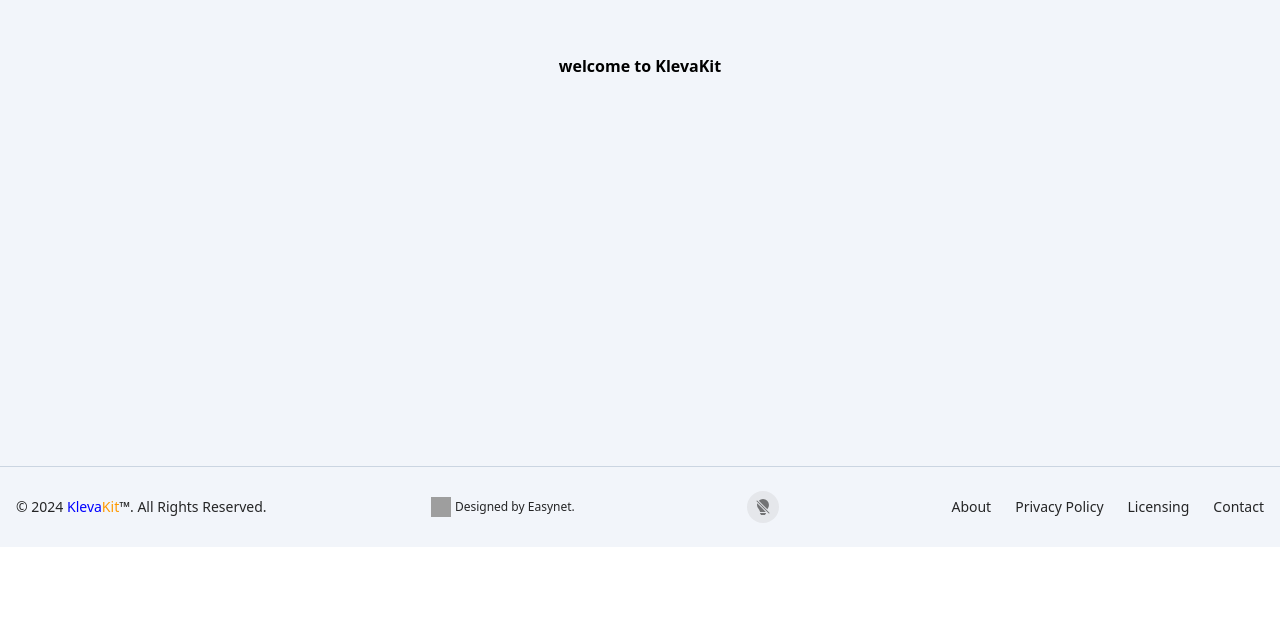
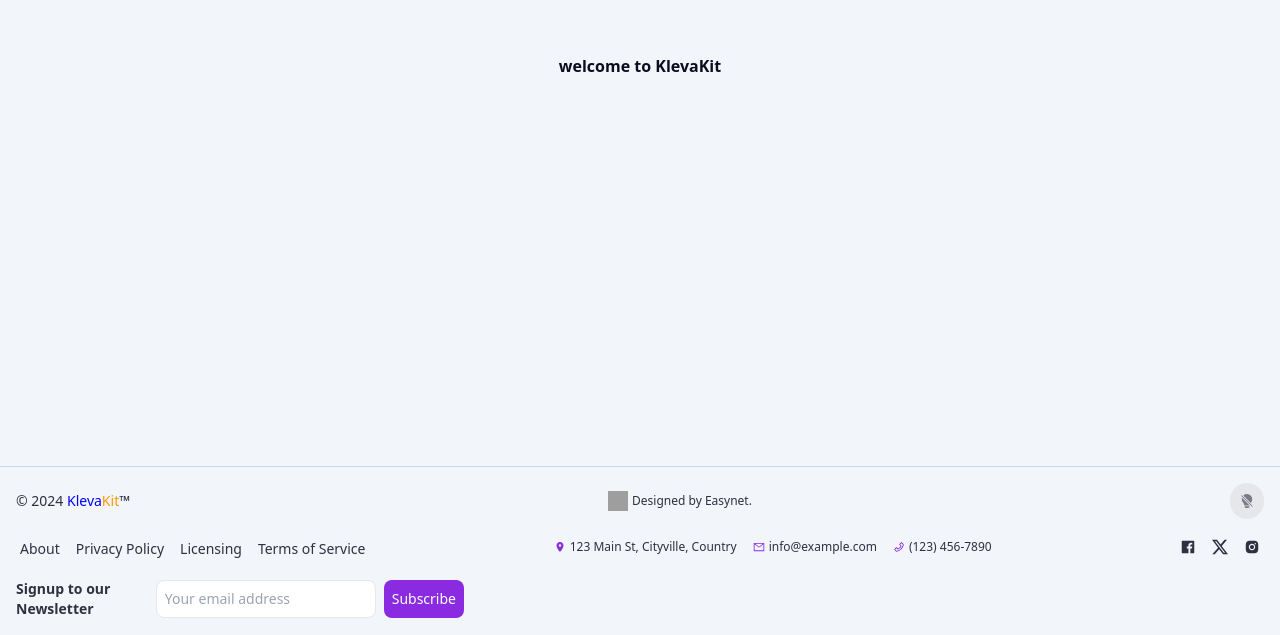
Before and after one commit to Dr-dyrane/kleva-kit, a React (Vite) app: page / in a window 1280 px wide. Shown: the part 403-1038 px from the top of the page. Before the commit the page ends 950 px from the top, so only its background shows below. Built offline with nearby package versions, Linux system fonts and the light colour scheme; grey boxes are pictures that could not be loaded.

Commit message:
footer fix

```diff
--- a/src/components/layout/Footer.jsx
+++ b/src/components/layout/Footer.jsx
@@ -2,6 +2,15 @@ import React from "react";
 import { Link } from "react-router-dom";
 import DarkModeToggle from "../theme/DarkModeToggle";
 import { useTheme } from "../../context/ThemeContext";
+import {
+	AiFillFacebook,
+	AiFillInstagram,
+	AiFillTwitterSquare,
+	AiOutlineMail,
+	AiOutlinePhone,
+} from "react-icons/ai";
+import { MdLocationOn } from "react-icons/md";
+import { BsTwitterX } from "react-icons/bs";
 
 const Footer = () => {
 	const currentYear = new Date().getFullYear();
@@ -9,16 +18,17 @@ const Footer = () => {
 
 	return (
 		<footer className="border-t-[1px] text-contrast/85 dark:text-contrast-dark/50 border-slate-300 dark:border-background/15">
-			<div className="w-full mx-auto max-w-screen-xl p-4 md:flex md:items-center md:justify-between">
-				<span className="text-xs md:text-sm sm:text-center font-light">
+			<div className="w-full mx-auto max-w-screen-xl p-4 flex flex-col justify-between">
+				{/* Copyright and Logo */}
+				<div className="flex justify-between text-xs md:text-sm sm:text-center font-light">
+					<p className="py-2">
 						© {currentYear}{" "}
 						<Link to="/" className="hover:underline">
 							<span className="text-secondary">Kleva</span>
 							<span className="text-accent dark:text-accent-dark">Kit</span>™
 						</Link>
-					. All Rights Reserved.
-				</span>
-				<div className="flex items-center mt-3 text-xs font-medium sm:mt-0">
+					</p>
+					<div className="flex items-center text-xs font-medium">
 						<img
 							src={isDarkMode ? "/easynet.png" : "/easynet_dark.png"}
 							alt="Logo"
@@ -33,31 +43,104 @@ const Footer = () => {
 							Designed by Easynet.
 						</a>
 					</div>
-				<div className="flex justify-start items-center p-2">
 					<DarkModeToggle />
 				</div>
-				<ul className="flex flex-wrap items-center mt-3 text-sm font-normal sm:mt-0">
+
+				<div className="flex lg:flex-row w-full justify-between p-1">
+					<div>
+						{/* Navigation Links */}
+						<ul className="flex flex-col lg:flex-row items-start justify-start mt-4 w-full text-sm font-normal space-y-2 lg:space-y-0 lg:justify-center lg:space-x-4">
 							<li>
-						<Link to="#" className="hover:underline me-4 md:me-6">
+								<Link to="#" className="hover:underline">
 									About
 								</Link>
 							</li>
 							<li>
-						<Link to="#" className="hover:underline me-4 md:me-6">
+								<Link to="#" className="hover:underline">
 									Privacy Policy
 								</Link>
 							</li>
 							<li>
-						<Link to="#" className="hover:underline me-4 md:me-6">
+								<Link to="#" className="hover:underline">
 									Licensing
 								</Link>
 							</li>
 							<li>
 								<Link to="#" className="hover:underline">
-							Contact
+									Terms of Service
 								</Link>
 							</li>
 						</ul>
+					</div>
+					<div>
+						{/* Contact Information */}
+						<ul className="flex flex-col items-start justify-start mt-4 space-y-2 sm:space-y-4 text-xs font-medium lg:flex-row lg:space-y-0 lg:justify-center lg:space-x-4">
+							<li className="flex items-center">
+								<MdLocationOn className="text-primary dark:text-primary-dark text-2xs" />
+								<span className="ml-1">123 Main St, Cityville, Country</span>
+							</li>
+							<li className="flex items-center">
+								<AiOutlineMail className="text-primary dark:text-primary-dark text-2xs" />
+								<a
+									href="mailto:info@example.com"
+									className="hover:text-primary ml-1"
+								>
+									info@example.com
+								</a>
+							</li>
+							<li className="flex items-center">
+								<AiOutlinePhone className="text-primary dark:text-primary-dark text-2xs" />
+								<span className="ml-1">(123) 456-7890</span>
+							</li>
+						</ul>
+					</div>
+
+					{/* Social Media Icons and Dark Mode Toggle */}
+					<div className="flex items-start flex-col justify-start space-y-2 md:space-y-4 mt-4 lg:flex-row lg:space-y-0 lg:justify-center lg:space-x-4">
+						<a
+							href="https://www.facebook.com/"
+							target="_blank"
+							rel="noopener noreferrer"
+							className="hover:text-primary"
+						>
+							<AiFillFacebook className="text-2xs" />
+						</a>
+						<a
+							href="https://www.twitter.com/"
+							target="_blank"
+							rel="noopener noreferrer"
+							className="hover:text-primary"
+						>
+							<BsTwitterX className="text-2xs" />
+						</a>
+						<a
+							href="https://www.instagram.com/"
+							target="_blank"
+							rel="noopener noreferrer"
+							className="hover:text-primary"
+						>
+							<AiFillInstagram className="text-2xs" />
+						</a>
+					</div>
+				</div>
+
+				{/* Newsletter Signup */}
+				<div className="mt-4 text-sm w-full lg:flex lg:justify-between lg:max-w-md lg:items-center">
+					<strong>Signup to our Newsletter</strong>
+					<form className="flex flex-col sm:flex-row mt-2 lg:mt-0">
+						<input
+							type="email"
+							placeholder="Your email address"
+							className="p-2 mb-2 sm:mb-0 sm:mr-2 border rounded-lg focus:outline-none focus:ring-2 focus:ring-primary dark:focus:ring-primary-dark"
+						/>
+						<button
+							type="submit"
+							className="p-2 bg-primary text-white rounded-lg hover:bg-opacity-80 focus:outline-none focus:bg-opacity-80"
+						>
+							Subscribe
+						</button>
+					</form>
+				</div>
 			</div>
 		</footer>
 	);
--- a/src/components/theme/DarkModeToggle.jsx
+++ b/src/components/theme/DarkModeToggle.jsx
@@ -8,7 +8,7 @@ const DarkModeToggle = () => {
 	return (
 		<button
 			onClick={toggleTheme}
-			className="flex items-center justify-center p-2 rounded-full bg-gray-200 dark:bg-gray-800"
+			className="flex items-center justify-center px-2.5 rounded-full bg-gray-200 dark:bg-gray-800"
 		>
 			{isDarkMode ? (
 				<BsLightbulbFill className="text-accent-dark/75" />
--- a/tailwind.config.js
+++ b/tailwind.config.js
@@ -15,10 +15,10 @@ module.exports = {
 				},
 				background: {
 					DEFAULT: "#f2f5fa", // Background color
-					dark: "#1a1a1a", // Background color for dark mode
+					dark: "#0d0d20", // Background color for dark mode
 				},
 				contrast: {
-					DEFAULT: "#000000", // Text contrast color
+					DEFAULT: "#0d0d20", // Text contrast color
 					dark: "#ffffff", // Text contrast color for dark mode
 				},
 				accent: {
```
Lines whose indentation alone changed are shown as unchanged.
